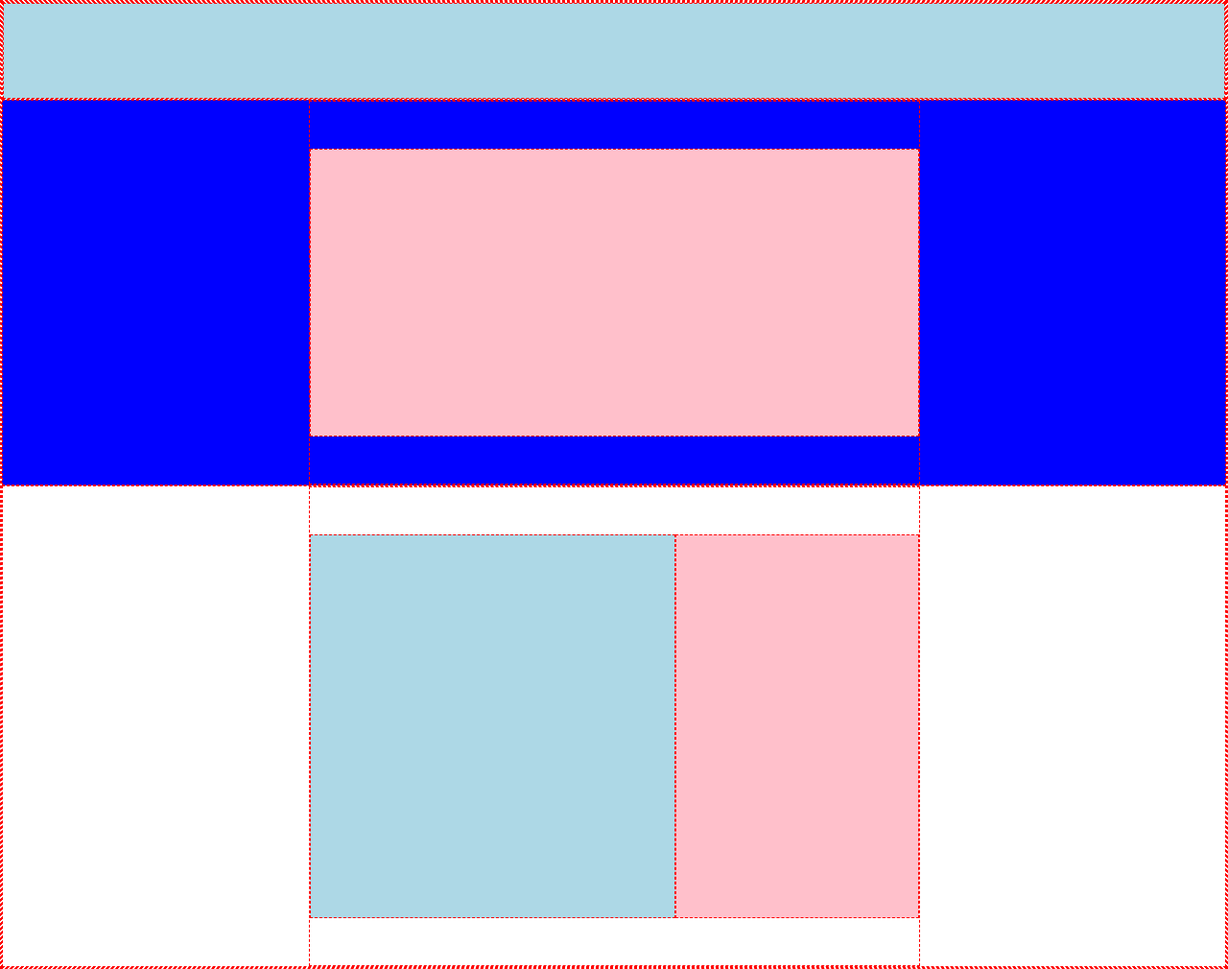
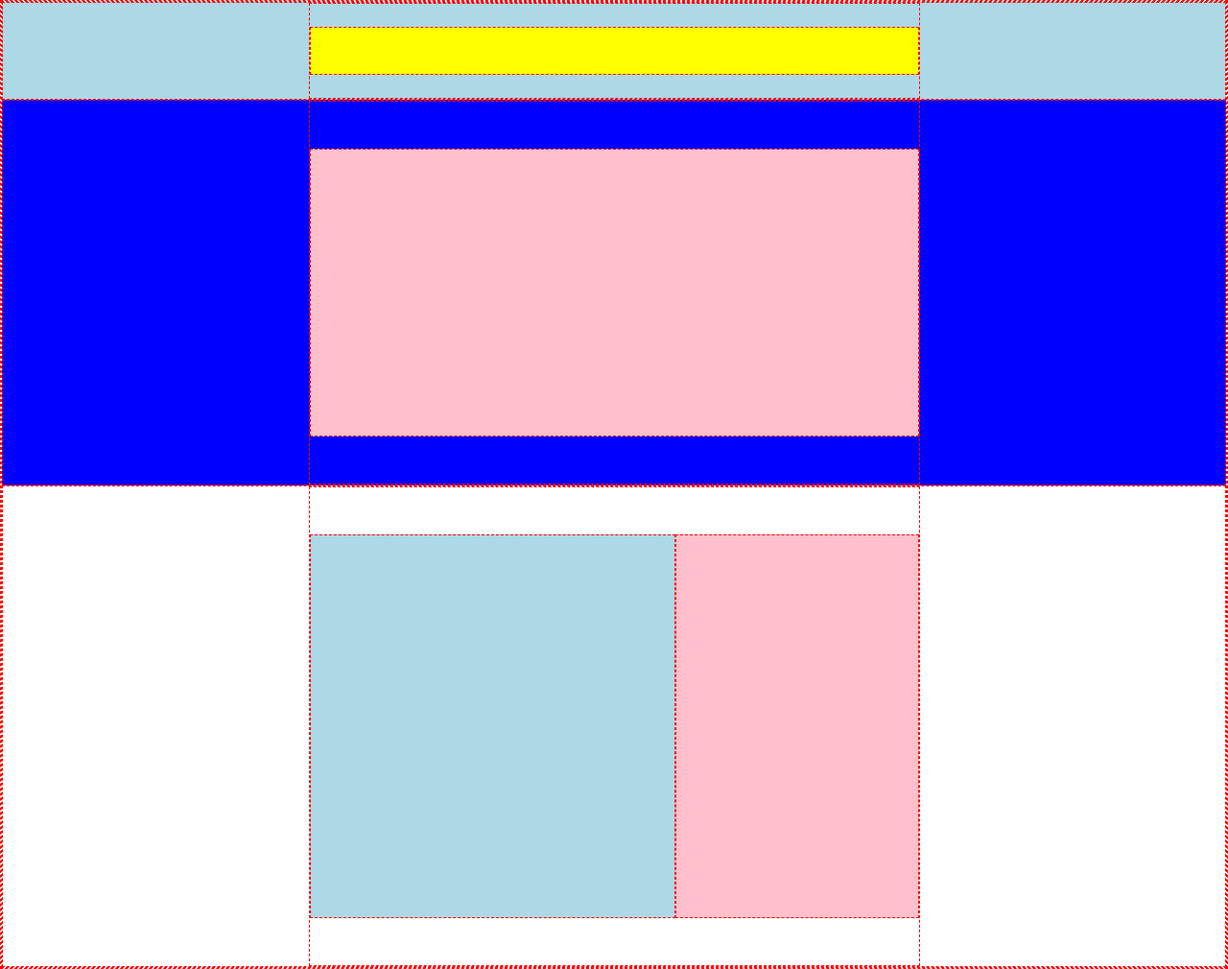
Before and after one commit to zGiusee/htmlcss-struttura-discord, a plain HTML site: page index.html in a window 1280 px wide. Shown: the whole page at 96% size. Drawn offline with Linux system fonts and the light colour scheme.

Commit message:
[UPDATE] added header

```diff
--- a/css/style.css
+++ b/css/style.css
@@ -15,9 +15,16 @@
 }
 
 .header-row{
+    display: flex;
     height: 100px;
+    width: 50%;
+
+}
+
+.header-content{
+    height: 50px;
     width: 100%;
-    display: flex;
+    align-self: center;
 }
 
 .banner-row{
--- a/index.html
+++ b/index.html
@@ -9,8 +9,11 @@
 <body>
 
     <!-- HEADER -->
-    <div class="container">
+    <div class="container bg-lightblue">
         <div class="header-row bg-lightblue">
+            <div class="header-content bg-yellow">
+
+            </div>
 
         </div>
 
```
